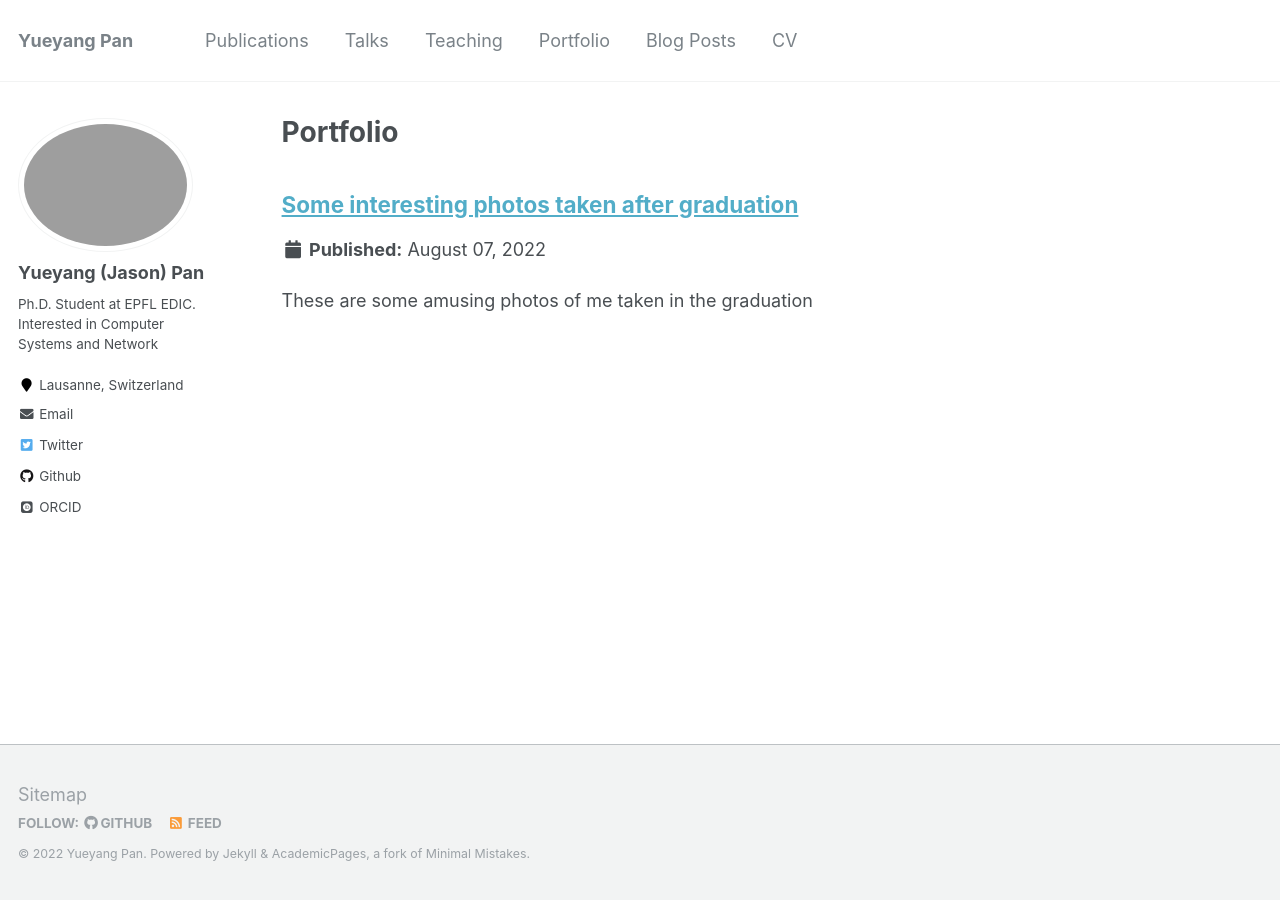
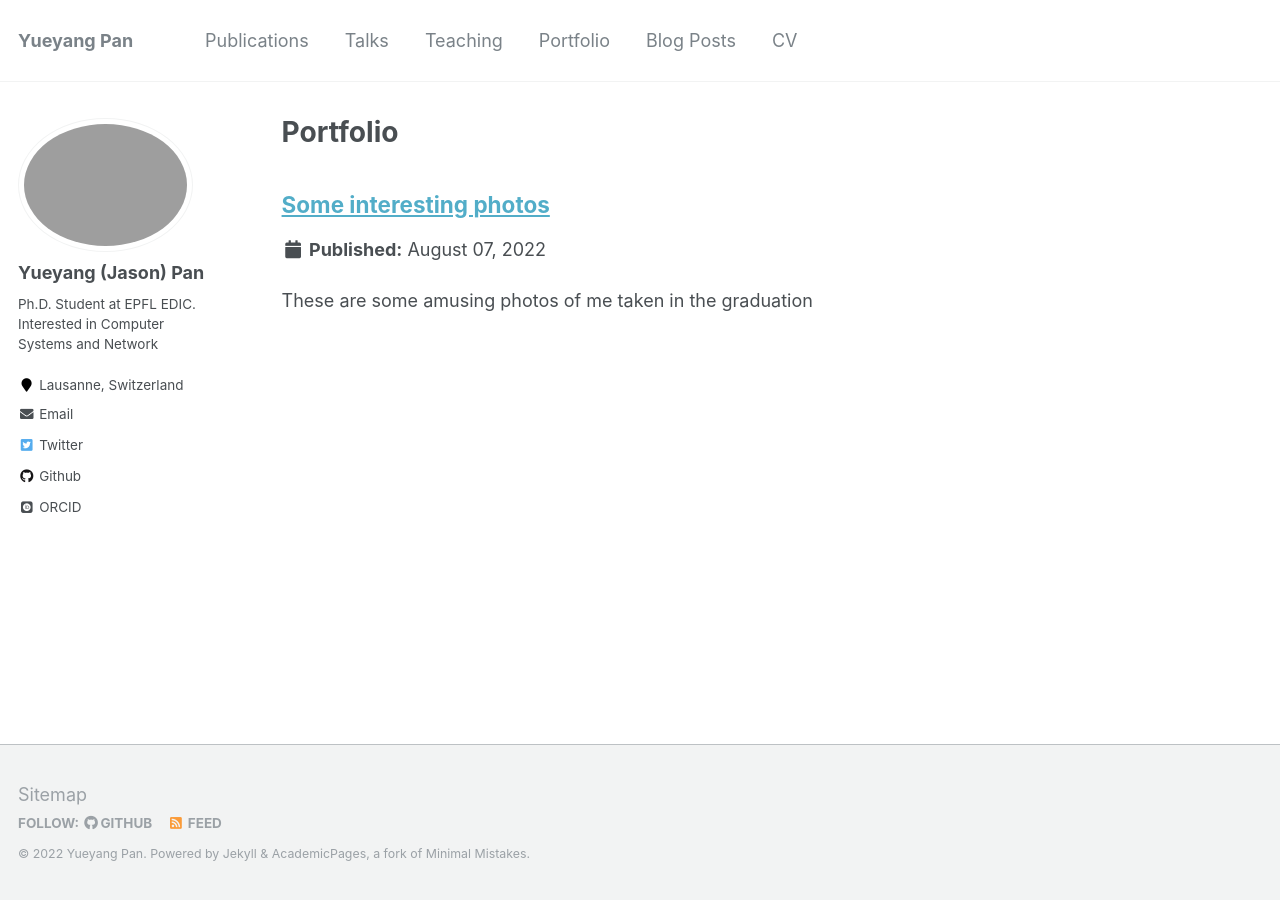
Before and after one commit to PanJason/panjason.github.io, a Jekyll site: the page built from _pages/portfolio.html, in a window 1280 px wide. Built offline with Jekyll 4.4.1, drawn with Linux system fonts in a browser that asks for light colours; some web fonts are replaced.

Commit message:
Fix bugs

```diff
--- a/_portfolio/portfolio-1.md
+++ b/_portfolio/portfolio-1.md
@@ -1,5 +1,5 @@
 ---
-title: "Some interesting photos taken after graduation"
+title: "Some interesting photos"
 excerpt: "These are some amusing photos of me taken in the graduation"
 collection: portfolio
 tags:
@@ -10,20 +10,20 @@
 
 
 PYY masking his face with a plastic bag
-![pyy masking his face with a plastic bag](../images/IMG_1316.png)
+![pyy masking his face with a plastic bag](/images/IMG_1316.png)
 
 
 PYY tossing the ribbon behind him
-![pyy tossing the ribbon behind him](../images/IMG_0601.png)
+![pyy tossing the ribbon behind him](/images/IMG_0601.png)
 
 
 PYY watching with amusing expression
-![pyy watching with amusing expression](../images/IMG_1162.png)
+![pyy watching with amusing expression](/images/IMG_1162.png)
 
 
 PYY comming out of a square hole in the center of a board
-![pyy comming out of a square hole in the center of a board](../images/DSC03373.png)
+![pyy comming out of a square hole in the center of a board](/images/DSC03373.png)
 
 
 PYY hugging the tree trunk
-![pyy hugging the tree trunk](../images/DSC03721.png)
+![pyy hugging the tree trunk](/images/DSC03721.png)
```
